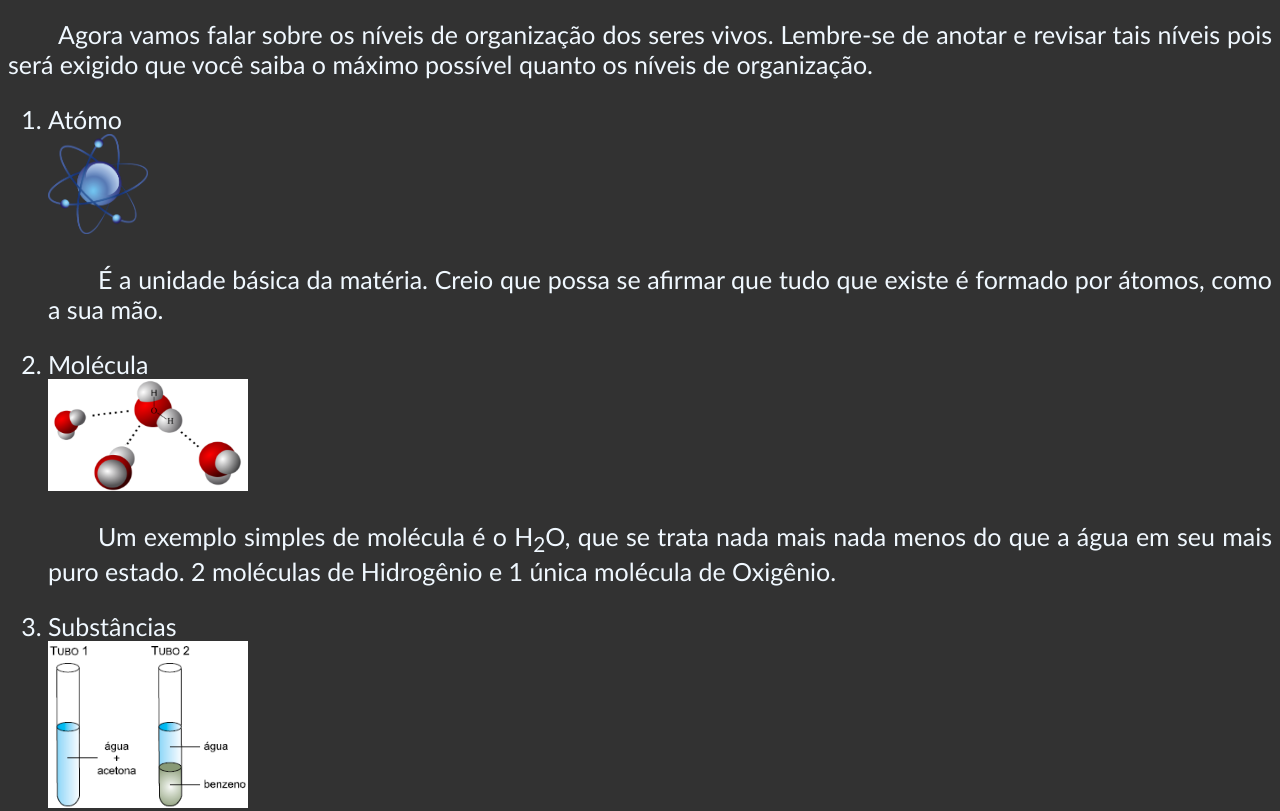
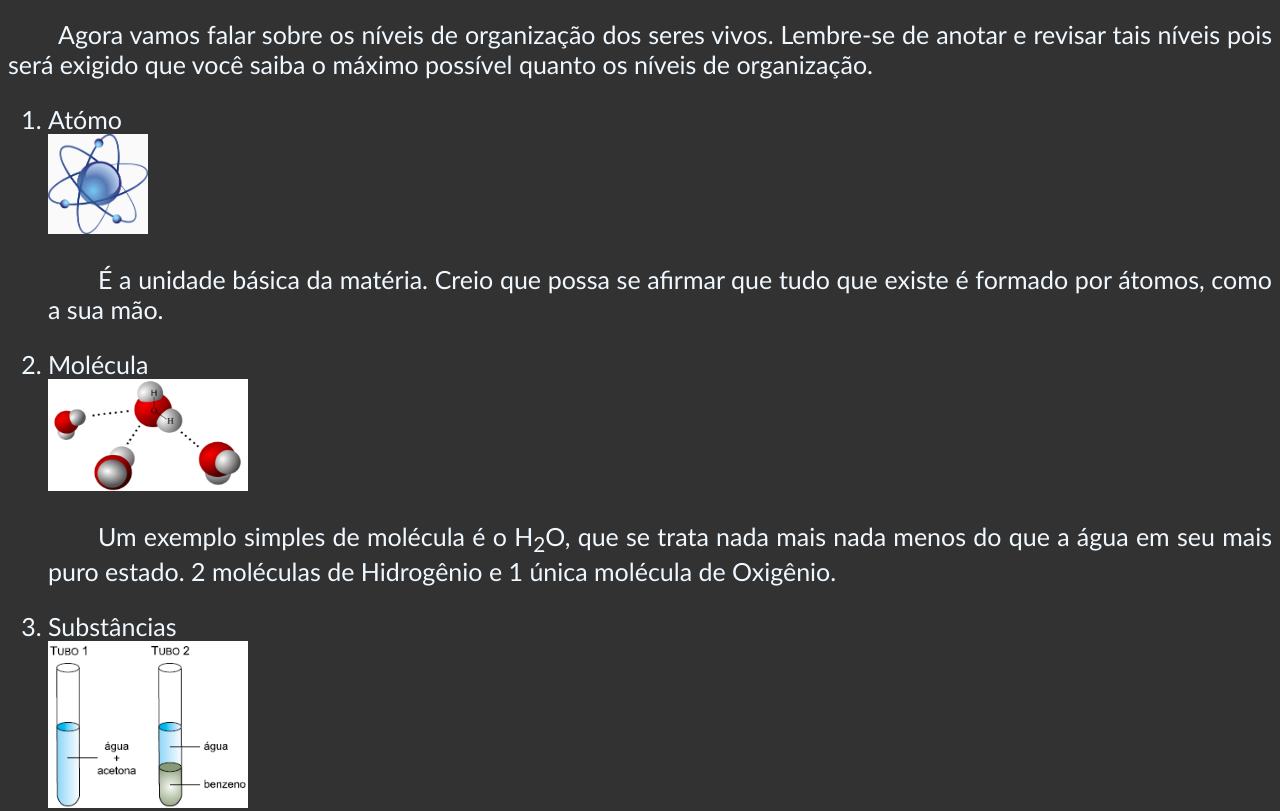
Before and after one commit to KaueGuimaraes/HTML-TESTS, a plain HTML site: page biologia/introducao.html in a window 1280 px wide. Shown: the part 1220-2031 px from the top of the page. Drawn offline with Linux system fonts and the light colour scheme.

Commit message:
Update style.css

```diff
--- a/biologia/style.css
+++ b/biologia/style.css
@@ -23,3 +23,7 @@ p {
     text-align: justify;
     text-indent: 2em;
 }
+
+img {
+    background-color: rgb(250, 250, 250);
+}
```
